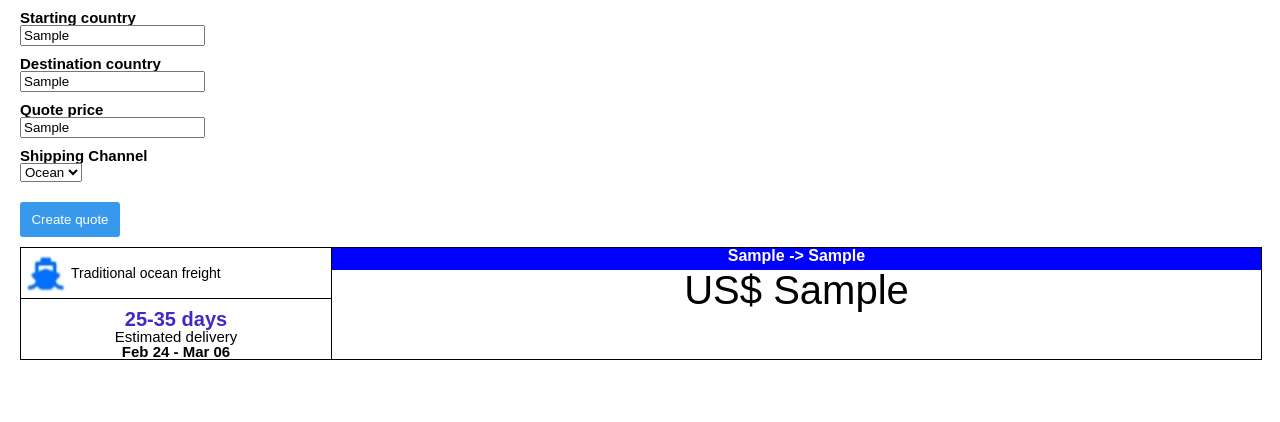
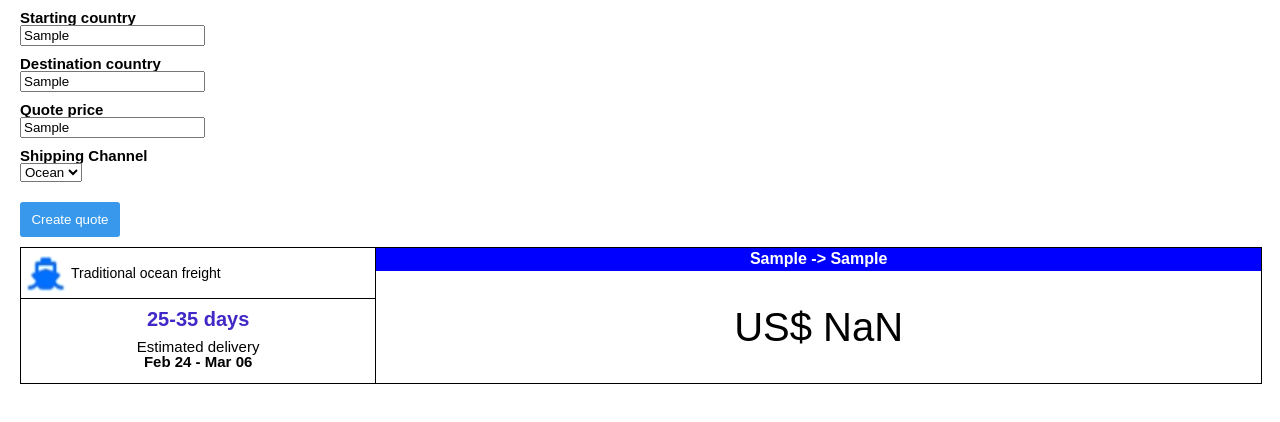
Before and after one commit to JPachecoZ/bookairfreight, a React (Create React App) app: page / in a window 1280 px wide. Both pictures are taken after typing "Sample", "Sample", "Sample" into the empty fields and a click on the button "Create quote". Shown: the top 422 px of the page. Built offline with nearby package versions, Linux system fonts and the light colour scheme.

Commit message:
fix: CSS in order to match the request

```diff
--- a/src/components/app/App.jsx
+++ b/src/components/app/App.jsx
@@ -38,12 +38,12 @@ export function App() {
         {fields.map((field) =>
           <label key={field} className="app-label">
             {field}
-            <input type="text" name={field} />
+            <input type="text" name={field} required/>
           </label>
         )}
         <label className="app-label">
           Shipping Channel
-          <select name="Shipping channel" id="Shipping channel">
+          <select name="Shipping channel" id="Shipping channel" required>
             {shippingChannels.map((channel) =>
             <option key={channel} >{channel}</option>
             )}
--- a/src/components/quote/Quote.css
+++ b/src/components/quote/Quote.css
@@ -1,7 +1,7 @@
 .quote-container{
     display: grid;
     width: 100%;
-    grid-template-columns: 1fr 3fr;
+    grid-template-columns: 2fr 5fr;
     border: 1px solid;
 }
 
@@ -9,19 +9,22 @@
     grid-column: 2;
     grid-row: 1 / span 2;
     border-left: 1px solid;
+    display: grid;
+    grid-template-columns: 1fr;
+    grid-template-rows: 1fr 5fr;
 }
 
 .quote-header{
     background-color: blue;
     color:white;
-    height: 20%;
+    line-height: 22px;
     text-align: center;
     font-family: sans-serif;
     font-weight: 600;
 }
 
 .quote-body{
-    height: 80%;
+    align-self: center;
     text-align: center;
     font-size: 40px;
     font-family: sans-serif;
@@ -44,6 +47,7 @@
     font-weight: 700;
     font-size: 20px;
     padding-top: 10px;
+    padding-bottom: 10px;
 }
 .quote-estimated-delivery{
     font-size: 15px;
@@ -54,6 +58,7 @@
     font-size: 15px;
     font-family: sans-serif;
     font-weight: bold;
+    padding-bottom: 14px;
 }
 
 .quote-channel-body{
--- a/src/components/quote/Quote.jsx
+++ b/src/components/quote/Quote.jsx
@@ -29,7 +29,7 @@ export function Quote({quote}){
             </div>
             <div className='quote-price'>
                 <p className="quote-header">{`${from} -> ${to}`}</p>
-                <p className="quote-body">US$ {price}</p>
+                <p className="quote-body">US$ {(+price).toLocaleString('en-US')}</p>
             </div>
         </div>
     )
```
